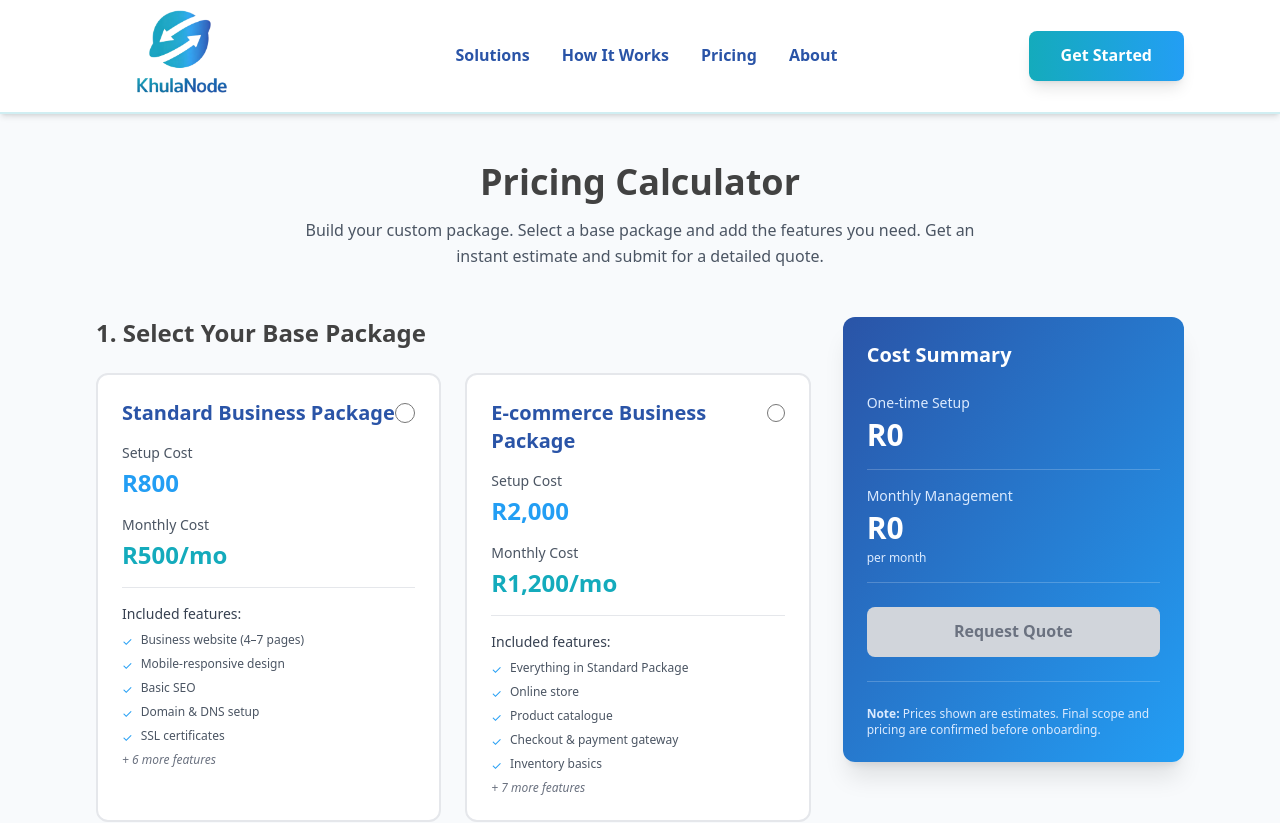
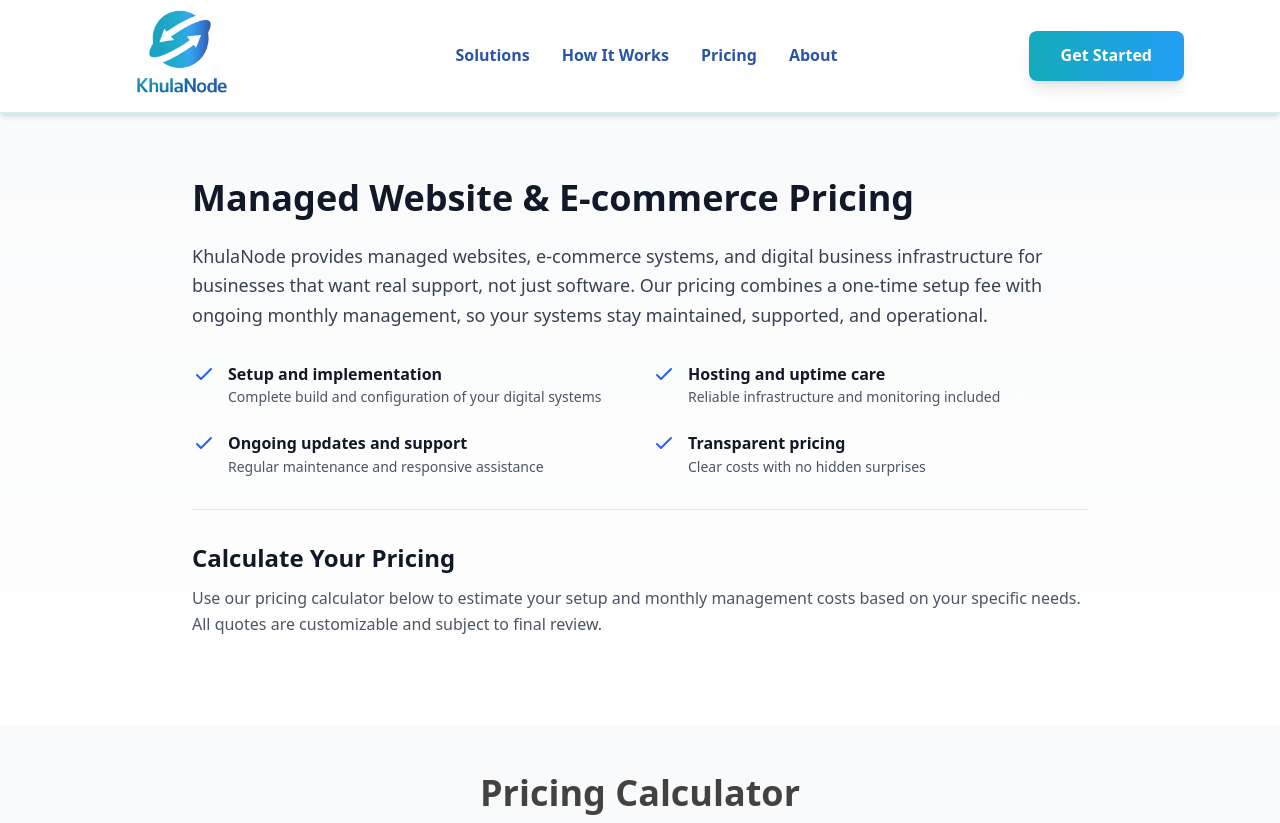
Before and after one commit to KhulaNode/khulanode-web, a Next.js app: page /pricing in a window 1280 px wide. Shown: the top 823 px of the page. Built offline with nearby package versions, Linux system fonts and the light colour scheme.

Commit message:
Enhance Pricing Page with Detailed Service Descriptions and Improved Layout

```diff
--- a/src/app/pricing/page.tsx
+++ b/src/app/pricing/page.tsx
@@ -1,10 +1,91 @@
 import PricingCalculator from '@/components/PricingCalculator';
 
 export const metadata = {
-  title: 'Pricing Calculator | KhulaNode',
-  description: 'Build your custom digital systems package. Transparent pricing with no hidden fees.',
+  title: 'Managed Website & E-commerce Pricing | KhulaNode',
+  description: 'Professional managed websites, e-commerce systems, and digital business infrastructure. Transparent pricing with one-time setup fees and monthly management. Hosting, support, and ongoing care included.',
 };
 
 export default function Pricing() {
-  return <PricingCalculator />;
+  return (
+    <div className="min-h-screen">
+      {/* Managed Service Introduction Section */}
+      <section className="bg-gradient-to-b from-gray-50 to-white py-16 px-4 sm:px-6 lg:px-8">
+        <div className="max-w-4xl mx-auto">
+          <h1 className="text-4xl font-bold text-gray-900 mb-6">
+            Managed Website & E-commerce Pricing
+          </h1>
+
+          <p className="text-lg text-gray-700 mb-8 leading-relaxed">
+            KhulaNode provides managed websites, e-commerce systems, and digital business
+            infrastructure for businesses that want real support, not just software. Our
+            pricing combines a one-time setup fee with ongoing monthly management, so your
+            systems stay maintained, supported, and operational.
+          </p>
+
+          <div className="grid grid-cols-1 md:grid-cols-2 gap-6 mb-8">
+            <div className="flex items-start space-x-3">
+              <div className="flex-shrink-0">
+                <svg className="h-6 w-6 text-blue-600" fill="none" stroke="currentColor" viewBox="0 0 24 24">
+                  <path strokeLinecap="round" strokeLinejoin="round" strokeWidth={2} d="M5 13l4 4L19 7" />
+                </svg>
+              </div>
+              <div>
+                <h3 className="font-semibold text-gray-900">Setup and implementation</h3>
+                <p className="text-gray-600 text-sm">Complete build and configuration of your digital systems</p>
+              </div>
+            </div>
+
+            <div className="flex items-start space-x-3">
+              <div className="flex-shrink-0">
+                <svg className="h-6 w-6 text-blue-600" fill="none" stroke="currentColor" viewBox="0 0 24 24">
+                  <path strokeLinecap="round" strokeLinejoin="round" strokeWidth={2} d="M5 13l4 4L19 7" />
+                </svg>
+              </div>
+              <div>
+                <h3 className="font-semibold text-gray-900">Hosting and uptime care</h3>
+                <p className="text-gray-600 text-sm">Reliable infrastructure and monitoring included</p>
+              </div>
+            </div>
+
+            <div className="flex items-start space-x-3">
+              <div className="flex-shrink-0">
+                <svg className="h-6 w-6 text-blue-600" fill="none" stroke="currentColor" viewBox="0 0 24 24">
+                  <path strokeLinecap="round" strokeLinejoin="round" strokeWidth={2} d="M5 13l4 4L19 7" />
+                </svg>
+              </div>
+              <div>
+                <h3 className="font-semibold text-gray-900">Ongoing updates and support</h3>
+                <p className="text-gray-600 text-sm">Regular maintenance and responsive assistance</p>
+              </div>
+            </div>
+
+            <div className="flex items-start space-x-3">
+              <div className="flex-shrink-0">
+                <svg className="h-6 w-6 text-blue-600" fill="none" stroke="currentColor" viewBox="0 0 24 24">
+                  <path strokeLinecap="round" strokeLinejoin="round" strokeWidth={2} d="M5 13l4 4L19 7" />
+                </svg>
+              </div>
+              <div>
+                <h3 className="font-semibold text-gray-900">Transparent pricing</h3>
+                <p className="text-gray-600 text-sm">Clear costs with no hidden surprises</p>
+              </div>
+            </div>
+          </div>
+
+          <div className="border-t border-gray-200 pt-8">
+            <h2 className="text-2xl font-semibold text-gray-900 mb-3">
+              Calculate Your Pricing
+            </h2>
+            <p className="text-gray-600 mb-6">
+              Use our pricing calculator below to estimate your setup and monthly management costs
+              based on your specific needs. All quotes are customizable and subject to final review.
+            </p>
+          </div>
+        </div>
+      </section>
+
+      {/* Pricing Calculator */}
+      <PricingCalculator />
+    </div>
+  );
 }
```
